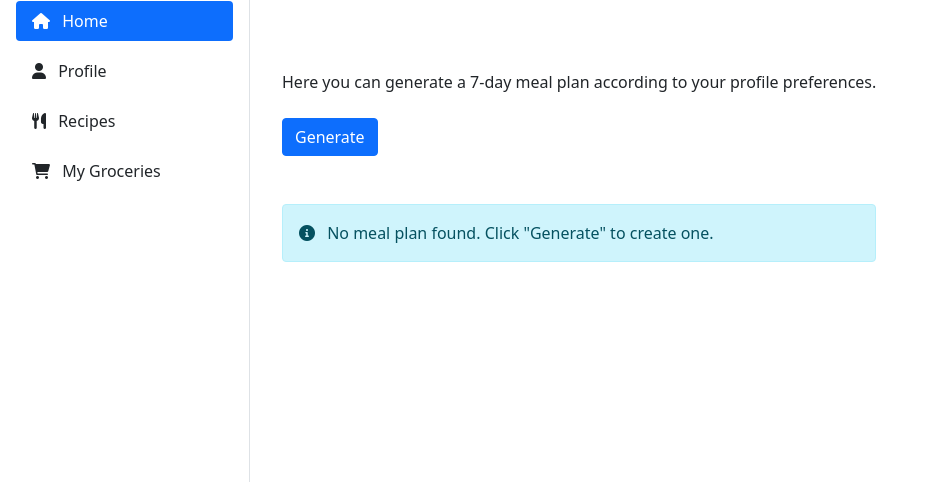
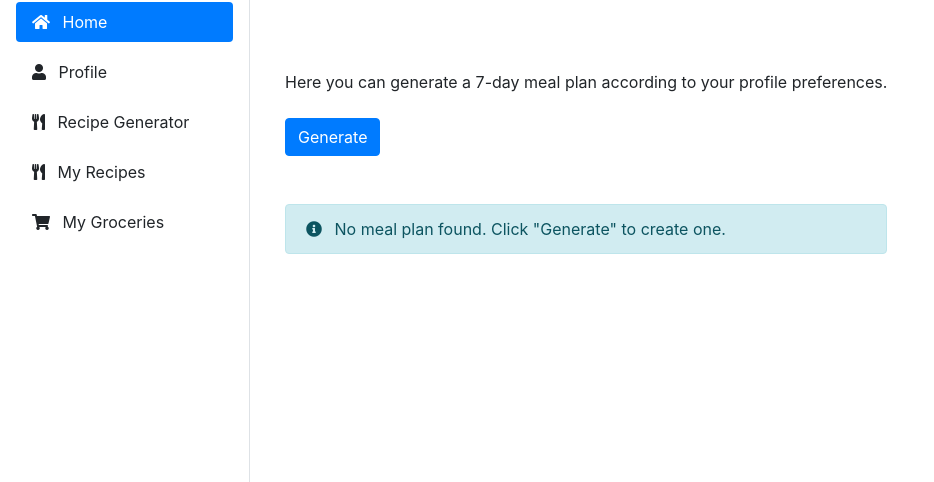
Before and after one commit to MokahalA/GNG5300_Project, a Django app: page /home/admin in a window 1280 px wide. Shown: the part 84-566 px from the top of the page, without its empty margins (0-934 px from the left). Run offline with Django 5.2, Linux system fonts and the light colour scheme; a user stored in the database is signed in; data comes from the database, SQL or seed files in the repository; data that the repository does not hold is empty; some libraries are stand-ins or nearby versions.

Commit message:
Base code for the recipes list feature

```diff
--- a/mealgenie/mealgenie/urls.py
+++ b/mealgenie/mealgenie/urls.py
@@ -18,7 +18,7 @@ Including another URLconf
 from django.contrib import admin
 from django.urls import path
 
-from users.views import login_view, register_view, logout_view, home_view, profile_view, grocery_list_view, add_grocery_view, generate_meal_plans, get_meal_plan, generate_recipe, save_recipe_view
+from users.views import login_view, register_view, logout_view, home_view, profile_view, grocery_list_view, add_grocery_view, generate_meal_plans, get_meal_plan, generate_recipe, save_recipe_view, get_recipes
 
 urlpatterns = [
     path('admin/', admin.site.urls),
@@ -34,4 +34,6 @@ urlpatterns = [
     path('home/generateMealPlans/', generate_meal_plans, name='generate_meal_plans'),
     path('home/generateRecipe/', generate_recipe, name='generate_recipe'),
     path('home/save_recipe/', save_recipe_view, name='save_recipe'),
+
+    path('home/getRecipes/', get_recipes, name='get_recipes'),
 ]
--- a/mealgenie/users/templates/home.html
+++ b/mealgenie/users/templates/home.html
@@ -130,7 +130,12 @@
         </li>
         <li class="nav-item">
           <a href="#" class="nav-link" id="recipes-tab">
-            <i class="fas fa-utensils me-2"></i> Recipes
+            <i class="fas fa-utensils me-2"></i> Recipe Generator
+          </a>
+        </li>
+        <li class="nav-item">
+          <a href="#" class="nav-link" id="recipes-list-tab">
+            <i class="fas fa-utensils me-2"></i> My Recipes
           </a>
         </li>
         <li class="nav-item">
@@ -169,12 +174,15 @@
         <script>console.log('Profile content loaded')</script>
       </div>
       <div id="recipes-content" class="tab-content" style="display: none;">
-        <h1>Recipes</h1>
         <div>
           {% include 'recipes.html' %}
         </div>
         <script>console.log('Recipes content loaded')</script>
       </div>
+      <div id="recipes-list-content" class="tab-content" style="display: none;">
+        <div>
+          {% include 'recipes_list.html' %}
+        </div>
       <div id="groceries-content" class="tab-content" style="display: none;">
         {% include 'grocery_list.html' %}
       </div>
--- a/mealgenie/users/templates/recipes.html
+++ b/mealgenie/users/templates/recipes.html
@@ -14,9 +14,8 @@
     </style>
 </head>
 <body>
+    <h1 class="display-4">Recipe Generator</h1>
     <div class="container my-5">
-        <h1 class="mb-4 text-center">AI Generated Recipes</h1>
-
         <!-- Dropdown for cuisine selection -->
         <label for="cuisineSelect" class="form-label">Choose a cuisine:</label>
         <select id="cuisineSelect" class="form-select mb-4">
--- /dev/null
+++ b/mealgenie/users/templates/recipes_list.html
@@ -0,0 +1,189 @@
+<!DOCTYPE html>
+<html lang="en">
+    <head>
+        <meta charset="UTF-8">
+        <meta name="viewport" content="width=device-width, initial-scale=1.0">
+        <title>My Recipes</title>
+        <!-- Add Bootstrap CSS -->
+        <link href="https://stackpath.bootstrapcdn.com/bootstrap/4.5.2/css/bootstrap.min.css" rel="stylesheet">
+        <!-- Add Font Awesome for the refresh icon -->
+        <link href="https://cdnjs.cloudflare.com/ajax/libs/font-awesome/5.15.3/css/all.min.css" rel="stylesheet">
+        <style>
+            table {
+                width: 100%;
+                border-collapse: collapse;
+            }
+
+            th, td {
+                padding: 10px;
+                text-align: left;
+                border: 1px solid #ddd;
+            }
+
+            th {
+                background-color: #f2f2f2;
+            }
+
+            .button {
+                padding: 5px 10px;
+                margin: 5px;
+                cursor: pointer;
+                border: none;
+                border-radius: 5px;
+                text-align: center;
+            }
+
+            .view-button {
+                background-color: #4CAF50;
+                color: white;
+            }
+
+            .delete-button {
+                background-color: #f44336;
+                color: white;
+            }
+
+            /* Refresh button styles */
+            .refresh-button {
+                background-color: transparent;
+                color: #465361;
+                border: 1px solid #465361;
+                border-radius: 60%;
+                padding: 10px;
+                font-size: 16px;
+                cursor: pointer;
+                margin-left: 15px;
+            }
+
+            .refresh-button:hover {
+                background-color: #c1c3c5;
+                color: white;
+            }
+        </style>
+    </head>
+    <body>
+        <h1 class="display-4">My Recipes
+            <!-- Refresh button next to the heading -->
+            <button class="refresh-button" onclick="loadRecipes()">
+                <i class="fas fa-sync-alt"></i>
+            </button>
+        </h1>
+        <br>
+        <div class="container">
+            <table id="recipe-table">
+                <thead>
+                    <tr>
+                        <th>ID</th>
+                        <th>Recipe Name</th>
+                        <th>Actions</th>
+                    </tr>
+                </thead>
+                <tbody>
+                    <!-- Recipes will be dynamically added here -->
+                </tbody>
+            </table>
+        </div>
+
+        <!-- Bootstrap Modal -->
+        <div class="modal fade" id="recipeModal" tabindex="-1" role="dialog" aria-labelledby="recipeModalLabel" aria-hidden="true">
+            <div class="modal-dialog" role="document">
+                <div class="modal-content">
+                    <div class="modal-header">
+                        <h5 class="modal-title" id="recipeModalLabel">Recipe</h5>
+                        <button type="button" class="close" data-dismiss="modal" aria-label="Close">
+                            <span aria-hidden="true">&times;</span>
+                        </button>
+                    </div>
+                    <div class="modal-body">
+                        <h3 id="recipe-name"></h3>
+                        <br>
+                        <p><strong>Ingredients:</strong></p>
+                        <ul id="recipe-ingredients"></ul>
+                        <p><strong>Steps:</strong></p>
+                        <ol id="recipe-steps"></ol>
+                    </div>
+                    <div class="modal-footer">
+                        <button type="button" class="btn btn-secondary" data-bs-dismiss="modal">Close</button>
+                    </div>
+                </div>
+            </div>
+        </div>
+
+        <!-- Add Bootstrap JS -->
+        <script src="https://code.jquery.com/jquery-3.5.1.min.js"></script> <!-- Full jQuery version -->
+        <script src="https://cdn.jsdelivr.net/npm/@popperjs/core@2.5.3/dist/umd/popper.min.js"></script>
+        <script src="https://stackpath.bootstrapcdn.com/bootstrap/4.5.2/js/bootstrap.min.js"></script>
+
+        <script>
+            // Function to fetch and display recipes
+            function loadRecipes() {
+                fetch('getRecipes/', {
+                    method: 'GET',
+                    headers: {
+                        'Accept': 'application/json',
+                        'Content-Type': 'application/json',
+                        'X-CSRFToken': '{{ csrf_token }}'
+                    }
+                })
+                .then(response => {
+                    if (!response.ok) {
+                        throw new Error('Failed to fetch recipes');
+                    }
+                    return response.json();
+                })
+                .then(data => {
+                    const recipeTable = document.getElementById('recipe-table').getElementsByTagName('tbody')[0];
+                    recipeTable.innerHTML = ''; // Clear current table rows
+
+                    // Loop through the recipes and display them in the table
+                    data.recipes.forEach(recipe => {
+                        const row = document.createElement('tr');
+
+                        // Create table cells for the recipe name and action buttons
+                        const idCell = document.createElement('td');
+                        idCell.textContent = recipe.id;
+
+                        const nameCell = document.createElement('td');
+                        nameCell.textContent = recipe.name;
+
+                        const actionsCell = document.createElement('td');
+                        const viewButton = document.createElement('button');
+                        viewButton.classList.add('button', 'view-button');
+                        viewButton.textContent = 'View';
+                        viewButton.onclick = () => viewRecipe(recipe);
+
+                        const deleteButton = document.createElement('button');
+                        deleteButton.classList.add('button', 'delete-button');
+                        deleteButton.textContent = 'Delete';
+                        deleteButton.onclick = () => deleteRecipe(recipe);
+
+                        actionsCell.appendChild(viewButton);
+                        actionsCell.appendChild(deleteButton);
+
+                        // Append the cells to the row
+                        row.appendChild(idCell);
+                        row.appendChild(nameCell);
+                        row.appendChild(actionsCell);
+
+                        // Append the row to the table
+                        recipeTable.appendChild(row);
+                    });
+                })
+                .catch(error => {
+                    console.error('Error:', error);
+                    alert('There was an error fetching the recipes.');
+                });
+            }
+
+            //Add a function to delete a recipe (POST request)
+
+
+            //Add a function to view a recipe (GET request and display in a modal)
+
+
+
+            // Load the recipes when the page is loaded
+            window.onload = loadRecipes;
+        </script>
+    </body>
+</html>
--- a/mealgenie/users/views.py
+++ b/mealgenie/users/views.py
@@ -326,3 +326,18 @@ def save_recipe_view(request):
             return JsonResponse({'error': 'Invalid JSON'}, status=400)
 
     return JsonResponse({'error': 'Invalid request method'}, status=405)
+
+
+
+@login_required
+def get_recipes(request):
+    if request.method == 'GET':
+        recipes = Recipe.objects.filter(user=request.user)
+        recipe_list = [{
+            'id': recipe.recipe_id,
+            'name': recipe.recipe_title,
+            'ingredients': recipe.ingredients,
+            'steps': recipe.steps
+        } for recipe in recipes]
+        return JsonResponse({'recipes': recipe_list})
+    return JsonResponse({'error': 'Invalid request method. Only GET is allowed.'}, status=405)
```
